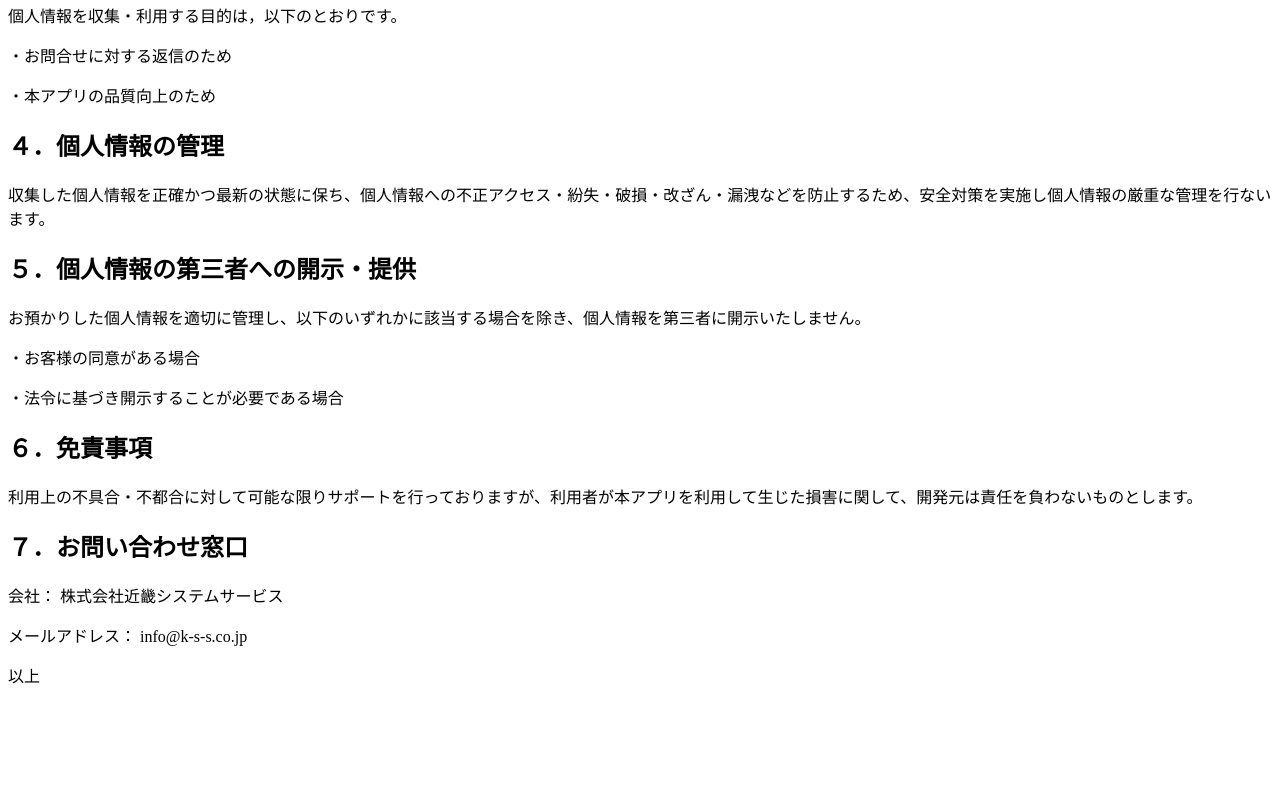
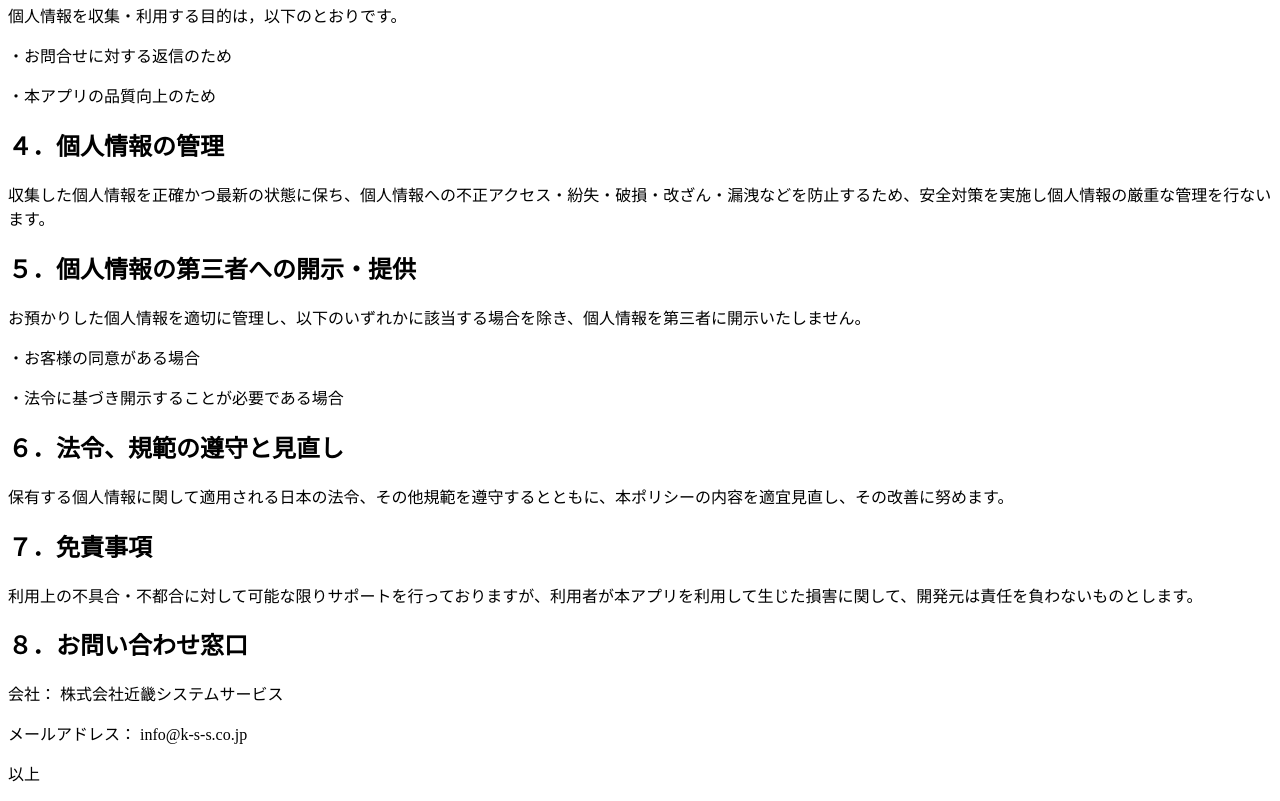
Before and after one commit to kss-194/kinnensupport, a plain HTML site: page index.html in a window 1280 px wide. Shown: the part 574-1375 px from the top of the page. Before the commit the page ends 1277 px from the top, so only its background shows below. Drawn offline with Linux system fonts and the light colour scheme.

Commit message:
Update index.html

```diff
--- a/index.html
+++ b/index.html
@@ -31,10 +31,13 @@
     <p>・お客様の同意がある場合</p>
     <p>・法令に基づき開示することが必要である場合</p>
 
-    <h2>６．免責事項</h2>
+    <h2>６．法令、規範の遵守と見直し</h2>
+    <p>保有する個人情報に関して適用される日本の法令、その他規範を遵守するとともに、本ポリシーの内容を適宜見直し、その改善に努めます。</p>
+
+    <h2>７．免責事項</h2>
     <p>利用上の不具合・不都合に対して可能な限りサポートを行っておりますが、利用者が本アプリを利用して生じた損害に関して、開発元は責任を負わないものとします。</p>
 
-    <h2>７．お問い合わせ窓口</h2>
+    <h2>８．お問い合わせ窓口</h2>
     <p>会社： 株式会社近畿システムサービス</p>
     <p>メールアドレス： info@k-s-s.co.jp</p>
 
```
